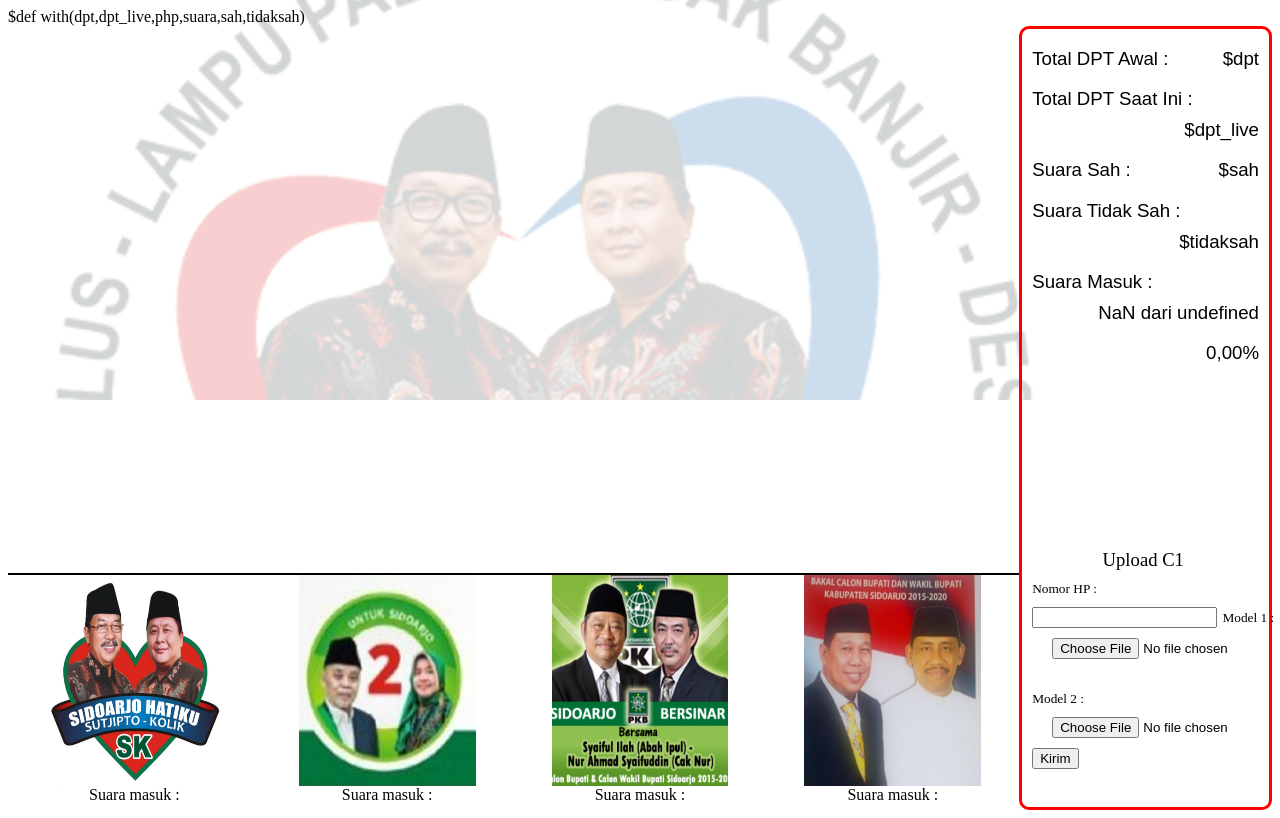
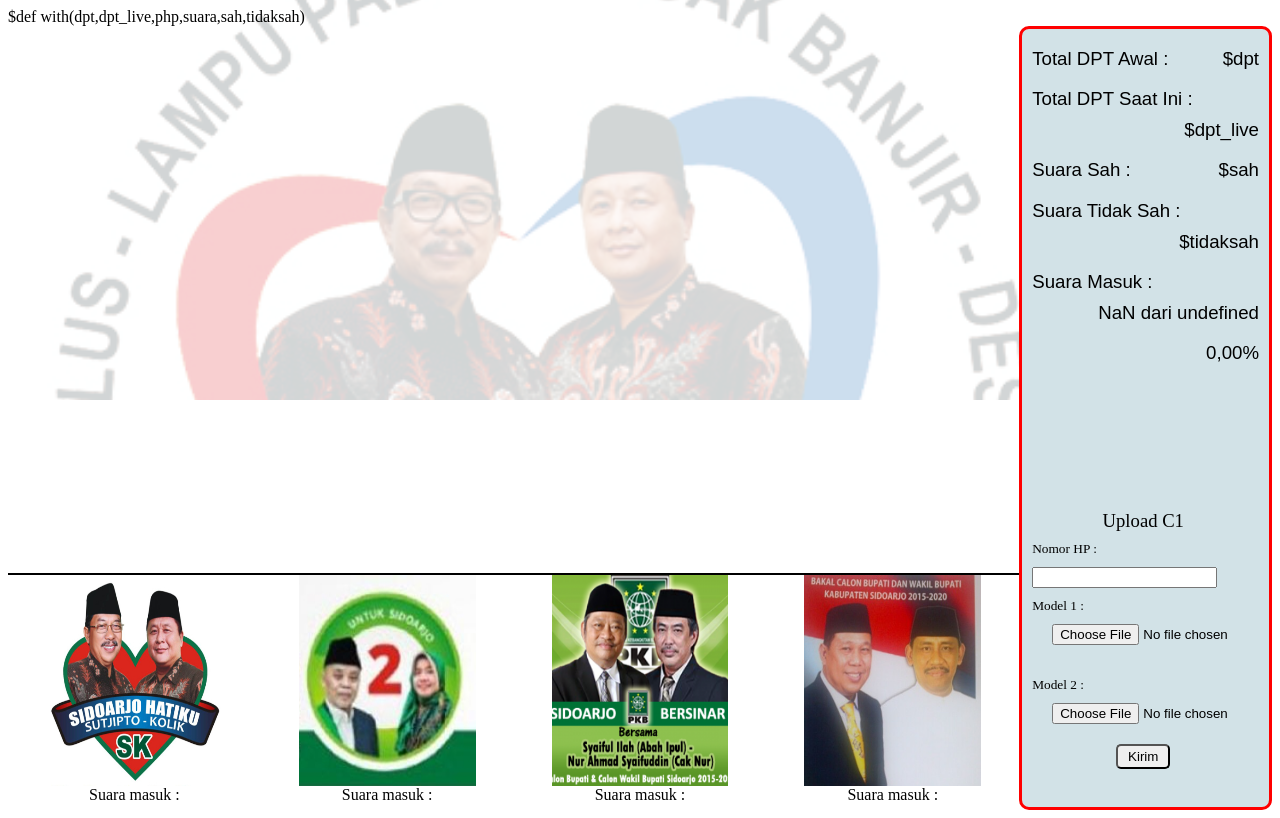
Before and after one commit to ahmadmuzakki29/web-py, a plain HTML site: page views/quickcount.html in a window 1280 px wide. Shown: the top 818 px of the page. Drawn offline with Linux system fonts and the light colour scheme.

Commit message:
I love you

```diff
--- a/static/css/quickcount.css
+++ b/static/css/quickcount.css
@@ -96,6 +96,7 @@
     padding: 10px;
     border-color: red;
     border-radius: 10px;
+    background: #D2E2E7;
 }
 .keterangan > div{
     width:100%;
@@ -119,6 +120,13 @@
 .upload div{
   font: 10pt serif;
 }
+
+.upload input[type='submit']{
+    padding: 3px 10px;
+  border-radius: 5px;
+  cursor: pointer;
+  margin-top: 10px;
+}
 .background{
   left: 30;
   top: -100;
--- a/views/quickcount.html
+++ b/views/quickcount.html
@@ -89,10 +89,10 @@ $$(function(){
 <div class='upload'>
 <form action='https://app.radiaranai.com/upload_c1/' enctype="multipart/form-data" method='post'>
 <div style="font-size: 14pt; text-align:center; width: 90%;">Upload C1</div><br/>
-<div> Nomor HP : </div><br/><div><input type='text' name='nomor' /></div>
+<div> Nomor HP : </div><br/><div><input type='text' name='nomor' /></div><br/>
 <div> Model 1 : </div><div style='padding-left:20px;'><input type='file' name='c1_1'/></div><br/><br/>
 <div> Model 2 : </div><div style='padding-left:20px;'><input type='file' name='c1_2'/></div>
-<div><input type='submit' name='simpan' value='Kirim'/></div>
+<div  style="font-size: 14pt; text-align:center; width: 90%;"><input type='submit' name='simpan' value='Kirim'/></div>
 </form>
 </div>
 
```
